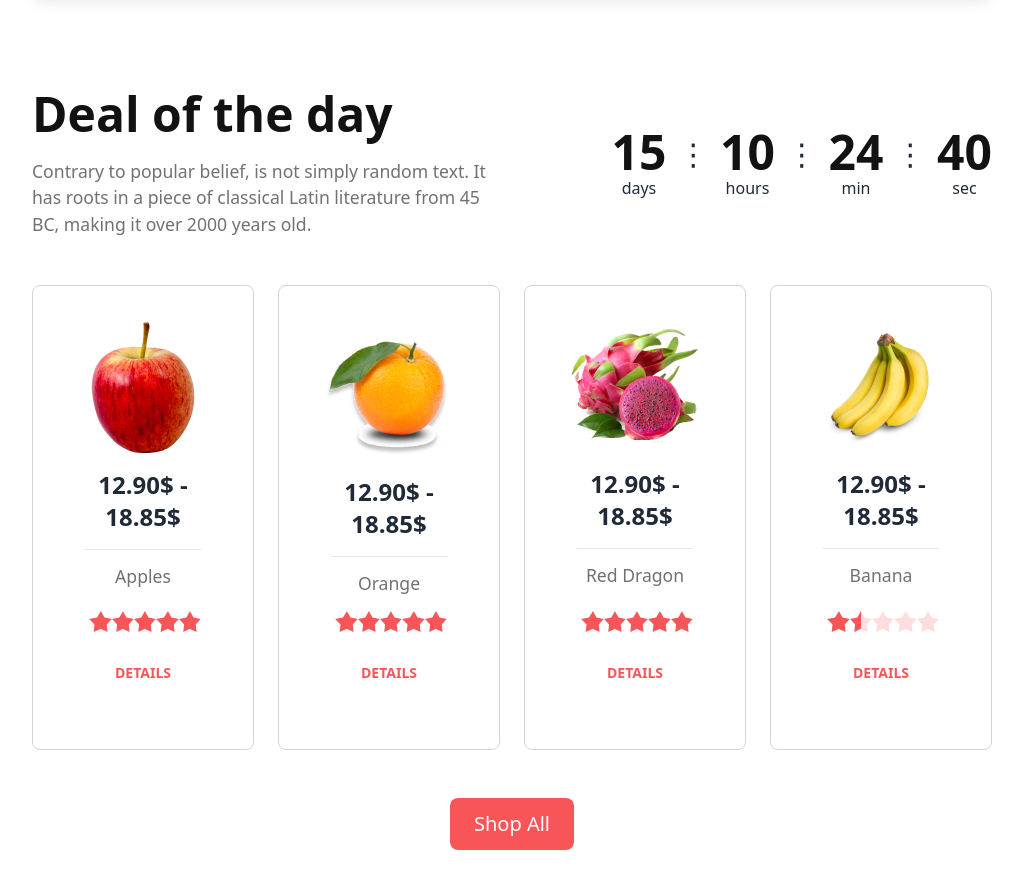
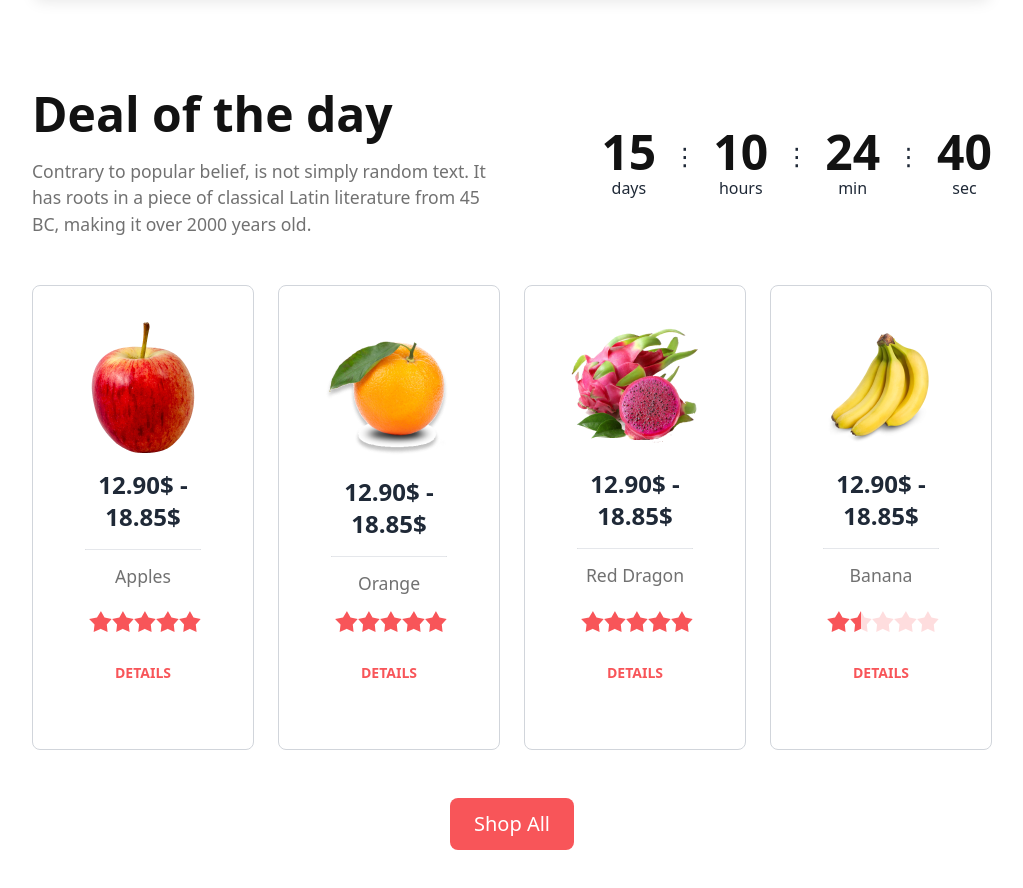
Before and after one commit to sovonbd/fruit-brust, a plain HTML site: page index.html in a window 1280 px wide. Shown: the part 1020-1908 px from the top of the page, without its empty margins (128-1151 px from the left). Drawn offline with nearby package versions, Linux system fonts and the light colour scheme.

Commit message:
edited the countdown designs

```diff
--- a/index.html
+++ b/index.html
@@ -352,7 +352,7 @@
               </span>
               days
             </div>
-            <div class="pt-2 text-3xl">&nbsp⋮&nbsp</div>
+            <div class="pt-3 text-2xl">&nbsp;&nbsp⋮&nbsp;&nbsp;</div>
             <div class="flex flex-col">
               <span
                 class="countdown text-4xl lg:text-5xl font-extrabold text-[#121212]"
@@ -361,7 +361,7 @@
               </span>
               hours
             </div>
-            <div class="pt-2 text-3xl">&nbsp⋮&nbsp</div>
+            <div class="pt-3 text-2xl">&nbsp;&nbsp⋮&nbsp;&nbsp;</div>
             <div class="flex flex-col">
               <span
                 class="countdown text-4xl lg:text-5xl font-extrabold text-[#121212]"
@@ -370,7 +370,7 @@
               </span>
               min
             </div>
-            <div class="pt-2 text-3xl">&nbsp⋮&nbsp</div>
+            <div class="pt-3 text-2xl">&nbsp;&nbsp⋮&nbsp;&nbsp;</div>
             <div class="flex flex-col">
               <span
                 class="countdown text-4xl lg:text-5xl font-extrabold text-[#121212]"
```
